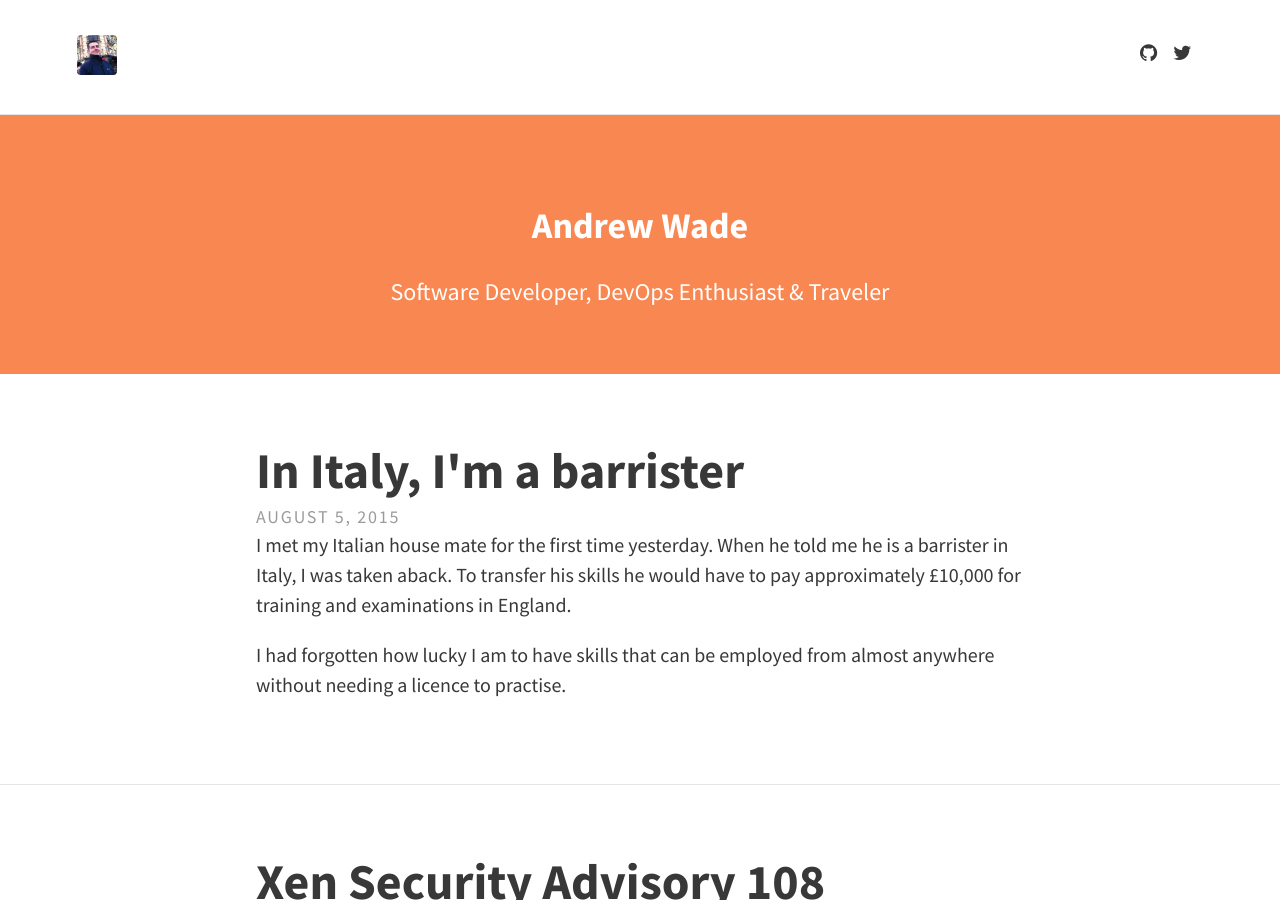
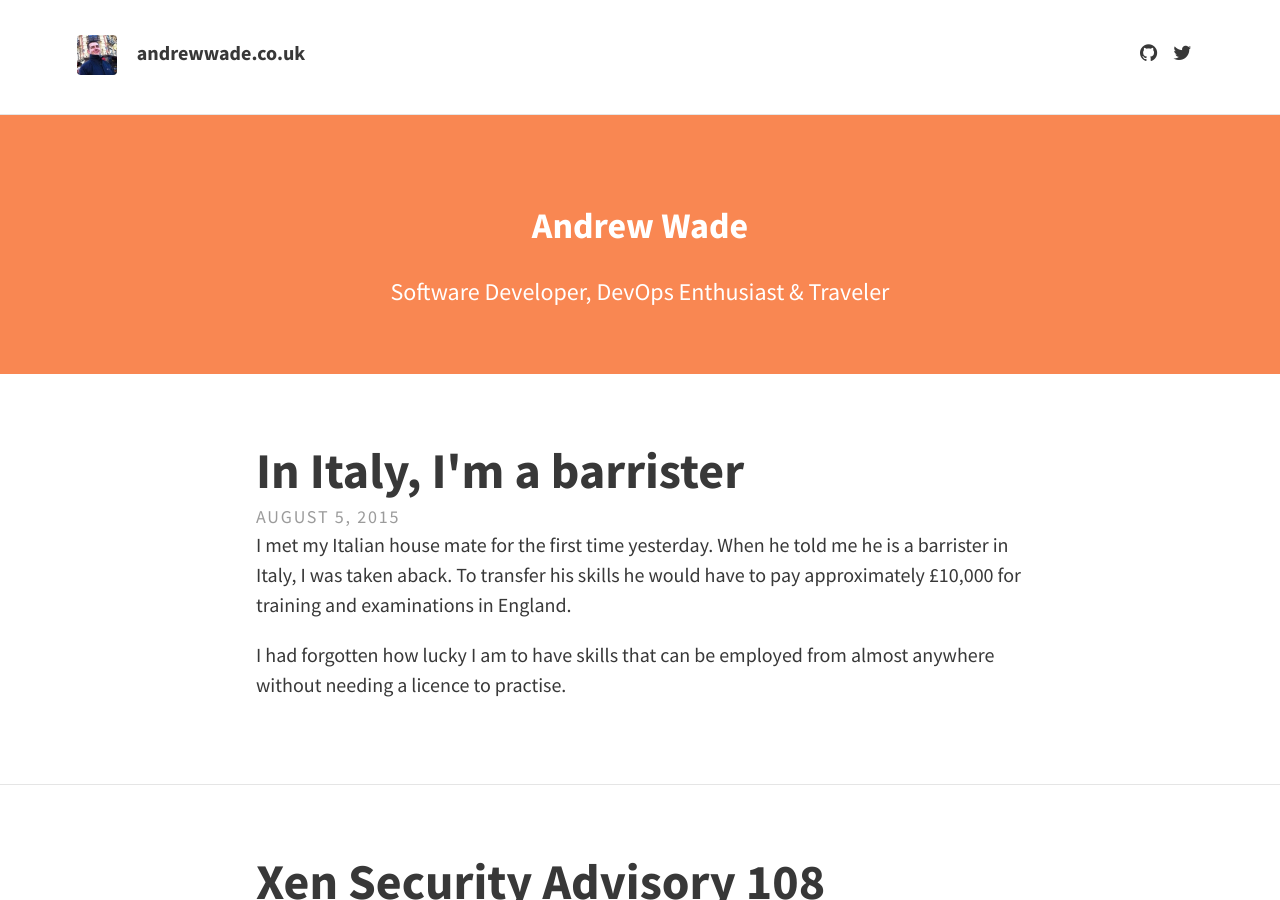
Before and after one commit to andrewpwade/andrewpwade.github.io, a Jekyll site: the page built from index.html, in a window 1280 px wide and 900 px high. Built offline with Jekyll 4.4.1, drawn with Linux system fonts in a browser that asks for light colours; nearby versions of some CDN libraries; the list of posts is cut into pages by our own code.

Commit message:
reinstate title

```diff
--- a/_config.yml
+++ b/_config.yml
@@ -6,7 +6,7 @@ url: "http://example.com" # the base hostname & protocol for your site
 # THEME-SPECIFIC CONFIGURATION
 theme:
   # Meta
-  title: ""
+  title: "andrewwade.co.uk"
   avatar: avatar.jpeg
   gravatar: # Email MD5 hash
   description: "Andrew Wade's Blog" # used by search engines
```
